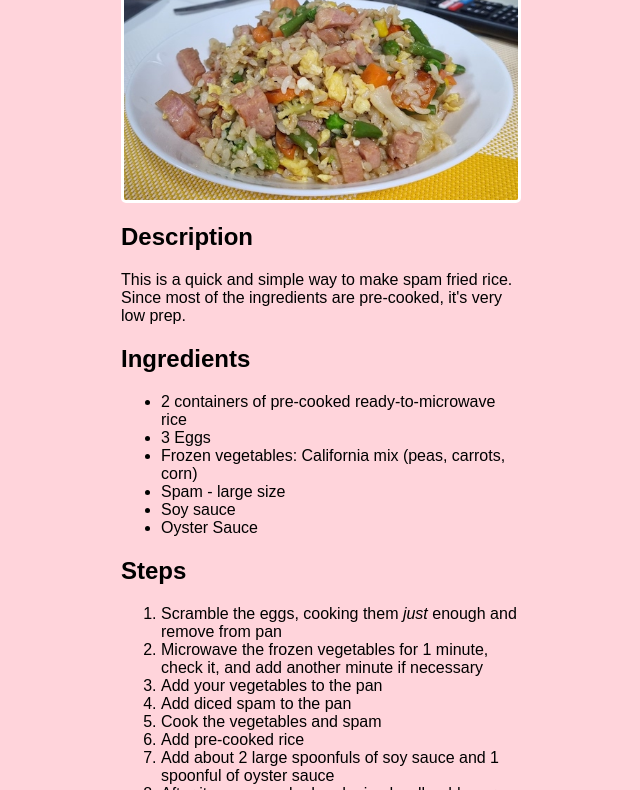
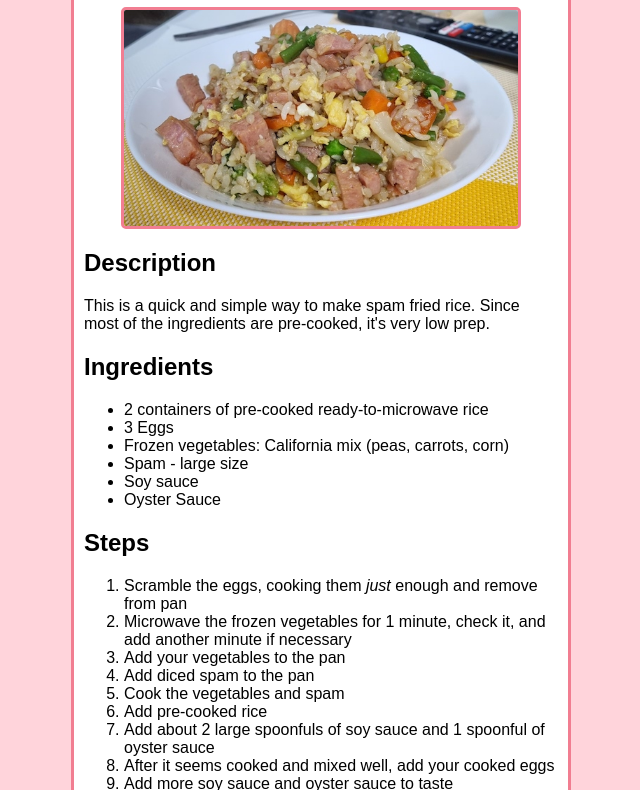
Before and after one commit to hey-k/odin-recipes, a plain HTML site: page recipes/friedrice.html in a window 1280 px wide. Shown: the part 84-874 px from the top of the page, without its empty margins (319-959 px from the left). Drawn offline with Linux system fonts and the light colour scheme.

Commit message:
update styling
update style.css site
polish the look of the pages with blocks and borders

```diff
--- a/recipes/friedrice.html
+++ b/recipes/friedrice.html
@@ -7,11 +7,13 @@
     <title>Spam Fried Rice</title>
 </head>
 <body>
+<div class="recipetext box">
+
     <h1>Spam Fried Rice</h1>
 
     <img src="../images/friedrice.jpeg" alt="a plate of fried rice on the table">
 
-    <div class="recipetext">
+
 
 
 
--- a/style.css
+++ b/style.css
@@ -1,36 +1,29 @@
 /* . for class
     # for ID */
 
-    * {
-        box-sizing: border-box;
-    }
+* {
+    box-sizing: border-box;
+}
 
 body {
     background-color: rgba(255, 192, 203, 0.682);
     font-family: Arial, Helvetica, sans-serif;
 }
 
-.recipetext,
-a.nav,
-h1 {
-    margin: auto;
-    width: 400px;
-}
-
 h1 {
     text-align: center;
-    padding: 10px;
 }
 
 a,
 a.nav {
     text-decoration: none;
     text-align: center;
-    background-color: rgb(241, 126, 145);
+    background-color: rgb(241, 126, 146);
     color: white;
     display: block;
     padding: 10px;
     margin: 10px;
+    border-radius: 3px;
 }
 
 a.nav {
@@ -41,13 +34,15 @@ a:hover,
 a.nav:hover {
     color:rgb(241, 126, 145);
     background-color: white;
+    border-color: rgb(241, 126, 146);
+    border: solid;
+    border-radius: 3px;
+
 }
 
-
-
 img {
-    border: 3px solid;
-    border-color: white;
+    border: solid;
+    border-color: rgb(241, 126, 146);
     border-radius: 5px;
     margin-left: auto;
     margin-right: auto;
@@ -57,13 +52,28 @@ img {
 
 }
 
-
-
-
-
-
+.box {
+    display: block;
+    width: 500px;
+    margin: auto;
+    background-color: white;
+    height: auto;
+    padding-bottom: 10px;
+    border-radius: 10px;
+    border: 3px solid;
+    border-color: rgb(241, 126, 145);
+    padding-left: 10px;
+    padding-right: 10px;
+}
 
 /*
+.recipetext,
+a.nav,
+h1 {
+    margin: auto;
+    width: 400px;
+}
+
 button.recipe {
     background-color: rgb(241, 126, 145);
     color: white;
@@ -74,9 +84,4 @@ button.recipe {
     margin-bottom: 10px;
     border-radius: 4px;
     border: none;
-}
-
-
-
-
  */
```
Also changed, not shown: index.html (+2 -1 lines), recipes/hamcheesetoast.html (+4 -1 lines), recipes/tofusalad.html (+1 -1 lines).
